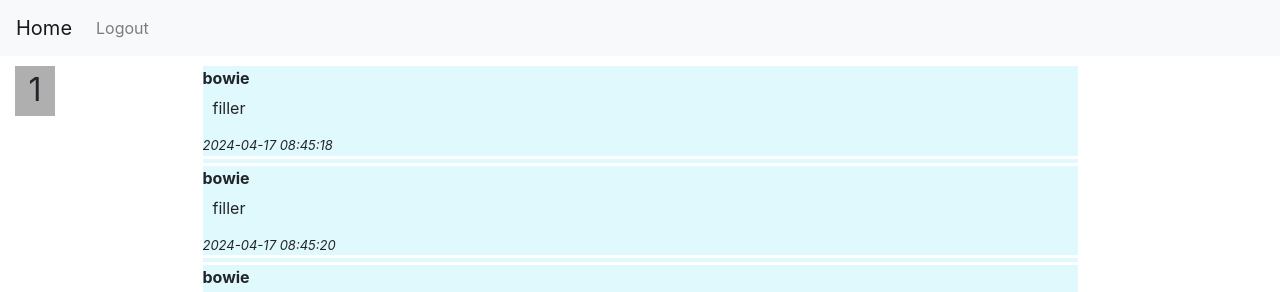
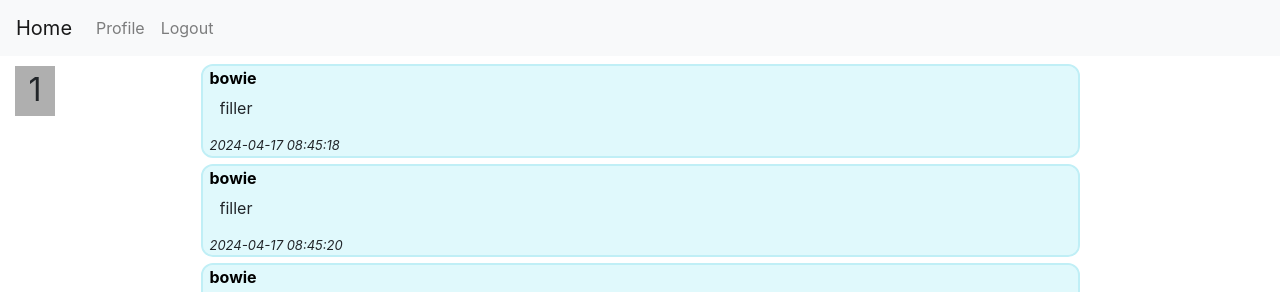
Before and after one commit to bowosc/Basic-Forum, a Flask app: page /feed/1 in a window 1280 px wide. Shown: the top 292 px of the page. Run offline with Flask 3, Linux system fonts and the light colour scheme; a user stored in the database is signed in.

Commit message:
Frontend fixes & User profile
- Images now display inline with text properly
- Post format looks a little nicer, rounded corners
- Added user profile page
- Users name on post now links to their profile

```diff
--- a/main.py
+++ b/main.py
@@ -159,7 +159,7 @@ def feedposts(page):
         newpost = posts(session['user'], request.form.get('content'), request.form.get('imglink'), round_seconds(datetime.now()))
         db.session.add(newpost)
         db.session.commit()
-        print("post created by {userr}".format(userr=username))
+        print("post created by {username}".format(username=username))
         return redirect(url_for("feed"))
 
     return render_template("feed.html", shownposts=shownposts, intpage=intpage, mostrecent=mostrecent)
@@ -167,10 +167,11 @@ def feedposts(page):
 @app.route('/userpages/<user>', methods=['GET', 'POST'])
 def userpages(user):
     user = users.query.filter_by(name=user).first()
+    postcount = posts.query.filter_by(op=user.name).count()
     if user == None:
         flash("No user with that name!")
         return redirect(url_for("home"))
-    return render_template("userpage.html", user=user)
+    return render_template("userpage.html", user=user, postcount=postcount)
 
 @app.route('/pageturn', methods=['GET', 'POST'])
 def pageturn():
--- a/static/style.css
+++ b/static/style.css
@@ -30,13 +30,15 @@ div .feedbackdrop {
     margin: auto;
     width: 70%;
     height: auto;
-    background: rgb(224, 249, 252);
+
 }
 
 div .post {
+    border-radius: 10px;
     margin-top: 10px;
     text-align: left;
-    outline: 3px solid rgb(255, 255, 255);
+    background: rgb(224, 249, 252);
+    outline: 2px solid rgb(192, 239, 246);
     width: auto;
 }
 
@@ -45,7 +47,9 @@ div .date {
     font-size: small;
 }
 
-div .name {
+
+.name {
+    color: black;
     font-style: normal;
     font-size: medium;
     font-weight: bold;
@@ -58,14 +62,20 @@ div .content {
     font-style: normal;
     font-size: medium;
 }
+div .posttext {
+    margin-left: 7px;
+    margin-right: 7px;
+}
 
 .postimg {
     vertical-align: top;
     text-align: right;
+    float: left;
+
 
     margin-right: 15px;
-    margin-bottom: 6px;
     height: 220px;
+    max-height: 100%;
 }
 
 .pagenum{
--- a/templates/base.html
+++ b/templates/base.html
@@ -14,6 +14,9 @@
             <div class="collapse navbar-collapse" id="navbarNav">
               <ul class="navbar-nav">
                 {% if "user" in session %}
+                    <li class="nav-item">
+                        <a class="nav-link" href="/userpages/{{ session.user }}">Profile</a>
+                    </li>
                     <li class="nav-item">
                         <a class="nav-link" href="/logout">Logout</a>
                     </li>
--- a/templates/feed.html
+++ b/templates/feed.html
@@ -12,14 +12,16 @@
             {% if shownposts %}
                 {% for post in shownposts %}
                 <div class="post">
-                    <div class="name">{{ post.op }}</div>
-                    <div class="content">
-                        <p>
-                            <img class="postimg" src="{{ post.imglink }}" onerror="this.style.display='none'" this.src='' alt="">
-                            {{ post.content }}
-                        </p>
+                    <div class="posttext">
+                        <a class="name" href="/userpages/{{ post.op }}" target=”_blank”>{{ post.op }}</a>
+                        <div class="content">
+                            <p style="overflow: hidden;">
+                                <img class="postimg" src="{{ post.imglink }}" onerror="this.style.display='none'" this.src='' alt="">
+                                {{ post.content }}
+                            </p>
+                        </div>
+                        <div class="date">{{ post.date }}</div>
                     </div>
-                    <div class="date">{{ post.date }}</div>
                 </div>
                 {% endfor %}
             {% endif %}
--- a/templates/userpage.html
+++ b/templates/userpage.html
@@ -2,7 +2,8 @@
 {% block title %}User Profile{% endblock %}
 {% block content %}
     <body>
-        <h3>{{ user.name }}</h3>
-        <p>User number: {{ user._id }}</p>
+        <h2>{{ user.name }}</h2>
+        <p>User ID: {{ user._id }}</p>
+        <p>Posts: {{ postcount }}</p>
     </body>
 {% endblock %}
```
Also changed, not shown: instance/users.sqlite3.
